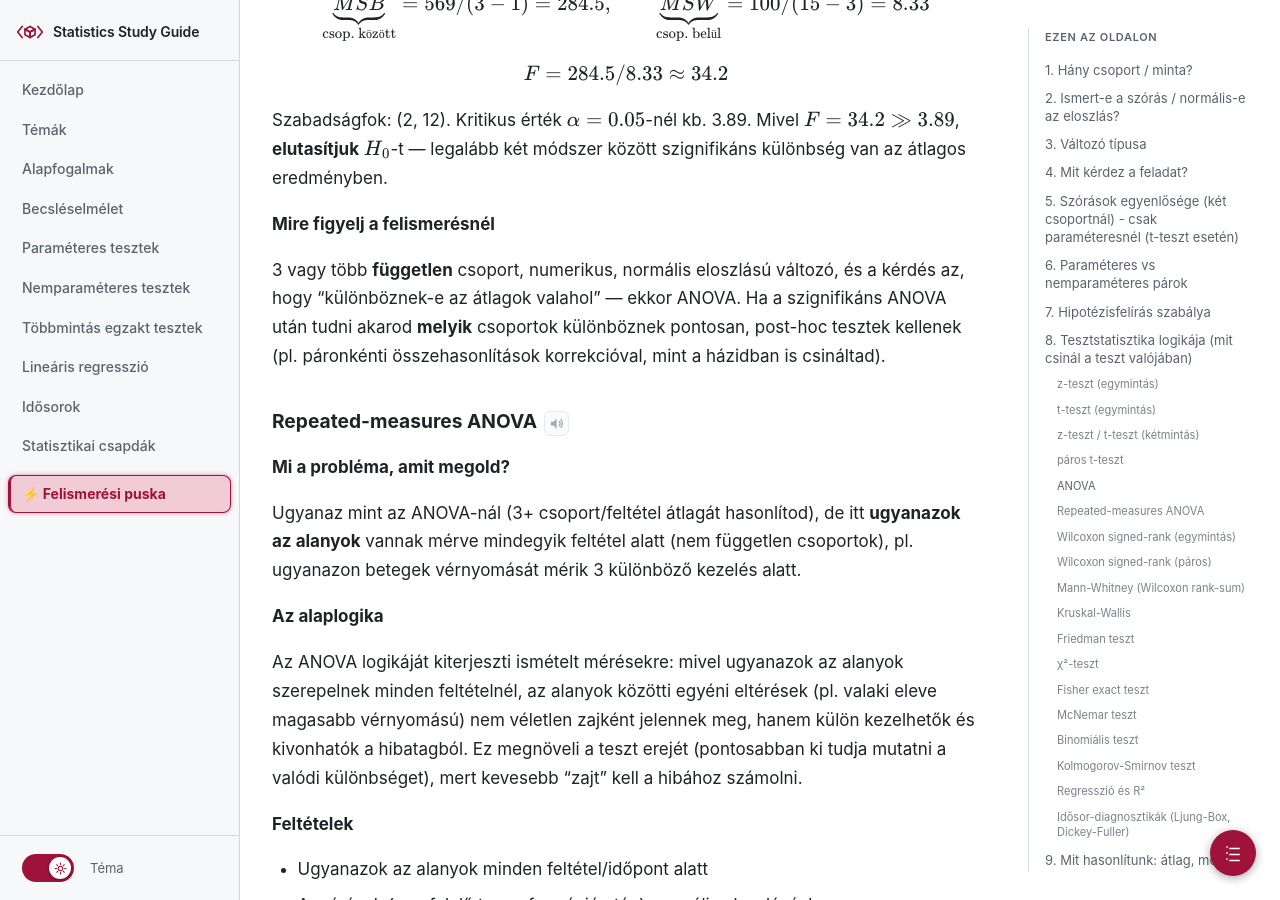
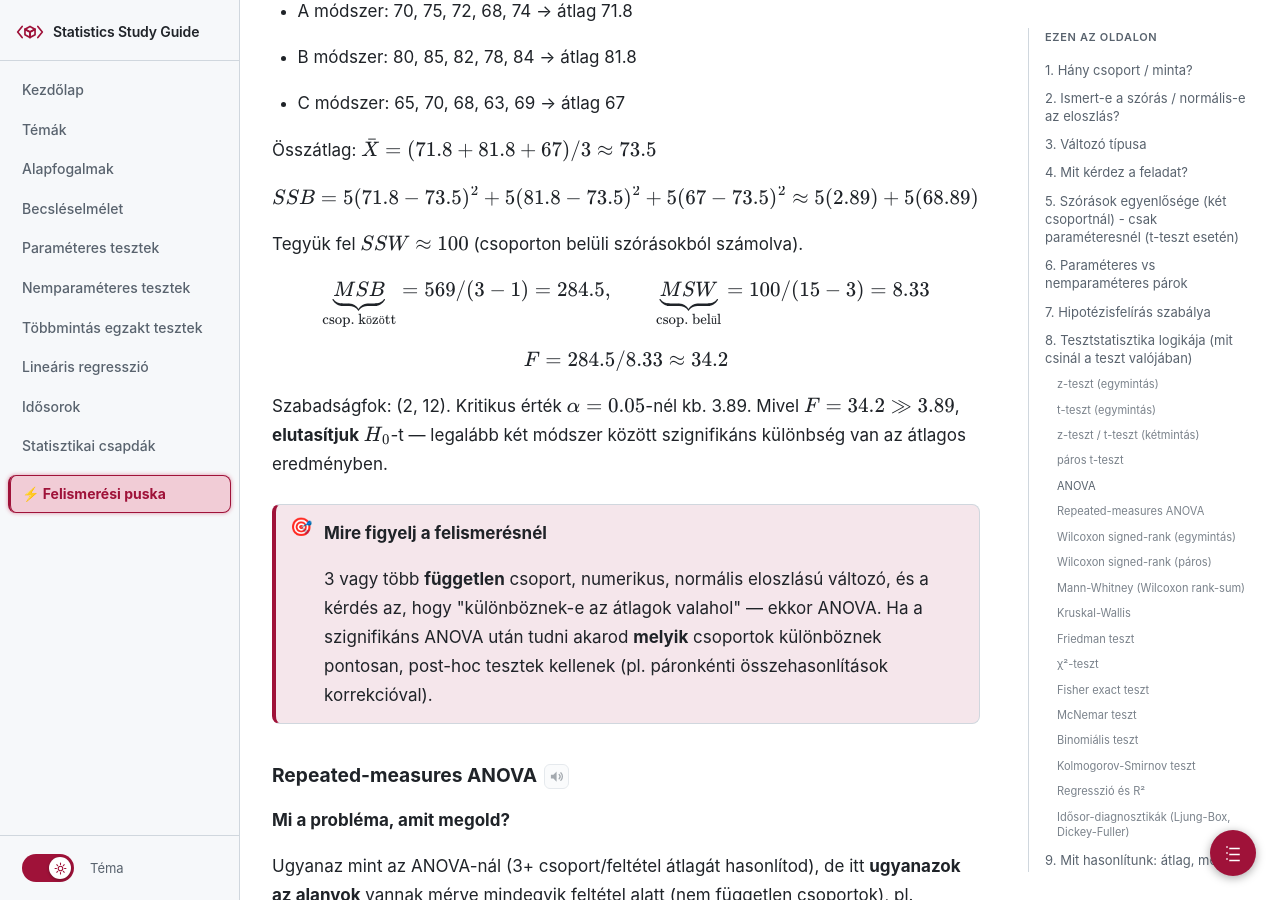
Before and after one commit to szappanka/stats-study, a Jekyll site: the page built from docs/09-puska.md, in a window 1280 px wide and 900 px high, scrolled down 13304 px. Built offline with Jekyll 4.4.1, drawn with Linux system fonts in a browser that asks for light colours; some of the changed text lies outside the part shown.

Commit message:
feat: Enhance documentation with callout boxes for exam tips and test recognition criteria

```diff
--- a/docs/09-puska.md
+++ b/docs/09-puska.md
@@ -108,7 +108,9 @@ Itt nem átlagot hasonlítunk, hanem gyakoriságokat/arányokat
 
 ## 8. Tesztstatisztika logikája (mit csinál a teszt valójában)
 
-**Megjegyzés:** a Tételsor szerint a legtöbb tesztnél elég a feltételeket, a hipotéziseket, a tesztstatisztikát és annak eloszlását fogalmi szinten ismerni — nem kell kézzel levezetni vagy kiszámolni. Van viszont 4 kivétel, ahol kifejezetten **levezetést** várnak el: az egy- és kétmintás z-teszt, az egymintás t-teszt képlete, az ANOVA tesztstatisztika levezetése, és az R² képletének levezetése. Ezeket lentebb külön, részletesebben kifejtve találod.
+<div class="callout exam">
+  <p><strong>Vizsgán:</strong> a Tételsor szerint a legtöbb tesztnél elég a feltételeket, a hipotéziseket, a tesztstatisztikát és annak eloszlását fogalmi szinten ismerni — nem kell kézzel levezetni vagy kiszámolni. Van viszont 4 kivétel, ahol kifejezetten <strong>levezetést</strong> várnak el: az egy- és kétmintás z-teszt, az egymintás t-teszt képlete, az ANOVA tesztstatisztika levezetése, és az R² képletének levezetése. Ezeket lentebb külön, részletesebben kifejtve találod.</p>
+</div>
 
 ---
 
@@ -148,9 +150,10 @@ $$Z = \frac{488 - 500}{40 / \sqrt{64}} = \frac{-12}{5} = -2.4$$
 
 Ez a Z-érték (\\(-2.4\\)) elég messze van 0-tól (a kritikus érték kétoldali \\(\alpha = 0.05\\)-nél kb. \\(\pm 1.96\\)), tehát \\(\lvert Z \rvert > 1.96\\), elutasítjuk \\(H_0\\)-t — a valódi átlagélettartam valószínűleg nem 500 óra.
 
-**Mire figyelj a felismerésnél**
-
-A z-teszt felismerésének egyetlen konkrét jele: a szöveg explicit megadja vagy kimondja, hogy ismert a populáció szórása. Ha ez nincs kimondva, t-tesztre kell váltani.
+<div class="callout exam">
+  <p><strong>Mire figyelj a felismerésnél</strong></p>
+  <p>A z-teszt felismerésének egyetlen konkrét jele: a szöveg explicit megadja vagy kimondja, hogy ismert a populáció szórása. Ha ez nincs kimondva, t-tesztre kell váltani.</p>
+</div>
 
 ### t-teszt (egymintás)
 
@@ -186,9 +189,10 @@ $$T = \frac{23.8 - 25}{3 / \sqrt{16}} = \frac{-1.2}{0.75} = -1.6$$
 
 Szabadságfok: \\(n-1 = 15\\). A kritikus érték kétoldali \\(\alpha=0.05\\)-nél, 15 szabadságfoknál kb. \\(\pm 2.131\\). Mivel \\(\lvert T \rvert = 1.6 < 2.131\\), **nem utasítjuk el** \\(H_0\\)-t — nincs elég bizonyíték arra, hogy a valódi átlag eltérne a 25 g-tól.
 
-**Mire figyelj a felismerésnél**
-
-Ez a leggyakoribb egymintás teszt a gyakorlatban, mert a populáció szórását ritkán ismerjük előre. Ha a szöveg nem ad meg explicit \\(\sigma\\)-t, vagy kimondja hogy "ismeretlen a szórás" → t-teszt.
+<div class="callout exam">
+  <p><strong>Mire figyelj a felismerésnél</strong></p>
+  <p>Ez a leggyakoribb egymintás teszt a gyakorlatban, mert a populáció szórását ritkán ismerjük előre. Ha a szöveg nem ad meg explicit \\(\sigma\\)-t, vagy kimondja hogy "ismeretlen a szórás" → t-teszt.</p>
+</div>
 
 ### z-teszt / t-teszt (kétmintás)
 
@@ -253,11 +257,14 @@ $$T = \frac{50.2-49.5}{1.45\sqrt{\frac{1}{20}+\frac{1}{20}}} = \frac{0.7}{1.45 \
 
 Szabadságfok: \\(n_1+n_2-2=38\\). Kritikus érték kétoldali \\(\alpha=0.05\\)-nél kb. \\(\pm 2.02\\). Mivel \\(\lvert T\rvert = 1.53 < 2.02\\), **nem utasítjuk el** \\(H_0\\)-t — nincs elég bizonyíték a két gyár átlagos csavarhossza közti különbségre.
 
-**Mire figyelj a felismerésnél**
-
-- 2 független csoport, ismert mindkét \\(\sigma\\) → z-teszt (ritka)
-- 2 független csoport, ismeretlen \\(\sigma\\), feltehető egyenlő szórás → sima t-teszt
-- 2 független csoport, ismeretlen \\(\sigma\\), nem feltehető egyenlő szórás (vagy az F-teszt ezt mutatja) → Welch-teszt
+<div class="callout exam">
+  <p><strong>Mire figyelj a felismerésnél</strong></p>
+  <ul>
+    <li>2 független csoport, ismert mindkét \\(\sigma\\) → z-teszt (ritka)</li>
+    <li>2 független csoport, ismeretlen \\(\sigma\\), feltehető egyenlő szórás → sima t-teszt</li>
+    <li>2 független csoport, ismeretlen \\(\sigma\\), nem feltehető egyenlő szórás (vagy az F-teszt ezt mutatja) → Welch-teszt</li>
+  </ul>
+</div>
 
 ### páros t-teszt
 
@@ -312,9 +319,10 @@ $$T = \frac{6 - 0}{2.62/\sqrt{8}} = \frac{6}{0.926} \approx 6.48$$
 
 Szabadságfok: \\(n-1=7\\). Kritikus érték kétoldali \\(\alpha=0.05\\)-nél, 7 szabadságfoknál kb. \\(\pm 2.36\\). Mivel \\(\lvert T\rvert = 6.48 \gg 2.36\\), **elutasítjuk** \\(H_0\\)-t — a gyógyszer szignifikánsan csökkenti a vérnyomást.
 
-**Mire figyelj a felismerésnél**
-
-A kulcsszó: **ugyanazok az alanyok**, kétszer mérve (vagy természetesen összetartozó párok, pl. ikerpárok). Ha két **különböző** csoportról van szó, az kétmintás teszt, nem páros.
+<div class="callout exam">
+  <p><strong>Mire figyelj a felismerésnél</strong></p>
+  <p>A kulcsszó: <strong>ugyanazok az alanyok</strong>, kétszer mérve (vagy természetesen összetartozó párok, pl. ikerpárok). Ha két <strong>különböző</strong> csoportról van szó, az kétmintás teszt, nem páros.</p>
+</div>
 
 ### ANOVA
 
@@ -399,9 +407,10 @@ $$F = 284.5/8.33 \approx 34.2$$
 
 Szabadságfok: (2, 12). Kritikus érték \\(\alpha=0.05\\)-nél kb. 3.89. Mivel \\(F=34.2 \gg 3.89\\), **elutasítjuk** \\(H_0\\)-t — legalább két módszer között szignifikáns különbség van az átlagos eredményben.
 
-**Mire figyelj a felismerésnél**
-
-3 vagy több **független** csoport, numerikus, normális eloszlású változó, és a kérdés az, hogy "különböznek-e az átlagok valahol" — ekkor ANOVA. Ha a szignifikáns ANOVA után tudni akarod **melyik** csoportok különböznek pontosan, post-hoc tesztek kellenek (pl. páronkénti összehasonlítások korrekcióval, mint a házidban is csináltad).
+<div class="callout exam">
+  <p><strong>Mire figyelj a felismerésnél</strong></p>
+  <p>3 vagy több <strong>független</strong> csoport, numerikus, normális eloszlású változó, és a kérdés az, hogy "különböznek-e az átlagok valahol" — ekkor ANOVA. Ha a szignifikáns ANOVA után tudni akarod <strong>melyik</strong> csoportok különböznek pontosan, post-hoc tesztek kellenek (pl. páronkénti összehasonlítások korrekcióval).</p>
+</div>
 
 ### Repeated-measures ANOVA
 
@@ -461,9 +470,10 @@ Negatív rangok összege (a −1, −2 különbségekhez tartozók): kb. 1+3=4
 
 Ha a pozitív rangösszeg sokkal nagyobb mint a negatív, az arra utal, hogy az adatok inkább a 10 perc fölött vannak — tehát a valódi medián valószínűleg nagyobb mint 10 perc. A pontos p-érték táblázatból vagy szoftverrel számolható (kis mintánál egzakt eloszlásból, nagy mintánál az aszimptotikus normális közelítésből).
 
-**Mire figyelj a felismerésnél**
-
-1 minta, ordinális vagy nem normális numerikus változó, egy konkrét mediánhoz hasonlítva → Wilcoxon signed-rank (egymintás). Ez a nemparaméteres párja az egymintás t-tesztnek.
+<div class="callout exam">
+  <p><strong>Mire figyelj a felismerésnél</strong></p>
+  <p>1 minta, ordinális vagy nem normális numerikus változó, egy konkrét mediánhoz hasonlítva → Wilcoxon signed-rank (egymintás). Ez a nemparaméteres párja az egymintás t-tesztnek.</p>
+</div>
 
 ### Wilcoxon signed-rank (páros)
 
@@ -505,9 +515,10 @@ A 0 különbségű párokat (2. és 5. beteg) kihagyjuk a rangsorolásból, mert
 
 Mivel minden megmaradt különbség pozitív irányú (csökkenés), a pozitív rangok összege maximális, a negatív rangok összege 0 — ez erős jele annak, hogy szisztematikus csökkenés történt.
 
-**Mire figyelj a felismerésnél**
-
-Ugyanazok az alanyok, kétszer mérve, de ordinális vagy nem normális adat → Wilcoxon signed-rank (páros). Ez a nemparaméteres párja a páros t-tesztnek. Ha mindkét mérés bináris (pl. igen/nem), akkor nem ez kell, hanem a McNemar teszt.
+<div class="callout exam">
+  <p><strong>Mire figyelj a felismerésnél</strong></p>
+  <p>Ugyanazok az alanyok, kétszer mérve, de ordinális vagy nem normális adat → Wilcoxon signed-rank (páros). Ez a nemparaméteres párja a páros t-tesztnek. Ha mindkét mérés bináris (pl. igen/nem), akkor nem ez kell, hanem a McNemar teszt.</p>
+</div>
 
 ### Mann-Whitney (Wilcoxon rank-sum)
 
@@ -545,9 +556,10 @@ B módszer rangjai: 5, 6, 7, 8 → rangösszeg = 26
 
 Ha nem lenne különbség a két módszer közt, a rangoknak nagyjából egyenletesen kéne keveredniük (mindkét csoport rangösszege kb. 18 körül lenne, mert az összes rang összege 36, két egyenlő csoportnál fejenként 18). Itt B csoport rangösszege (26) sokkal nagyobb az elvárt 18-nál, A csoporté (10) sokkal kisebb — ez arra utal, hogy B módszer szisztematikusan jobb eredményt hozott. A pontos p-érték a Mann-Whitney U statisztikából (vagy a rangösszegekből) számolható, kis mintánál egzakt eloszlással, nagy mintánál aszimptotikus normális közelítéssel.
 
-**Mire figyelj a felismerésnél**
-
-2 független csoport, ordinális vagy nem normális numerikus változó → Mann-Whitney. Ez a nemparaméteres párja a kétmintás t-tesztnek. Ha ugyanazok az alanyok mindkét csoportban (páros adat), nem ez kell, hanem a Wilcoxon signed-rank (páros).
+<div class="callout exam">
+  <p><strong>Mire figyelj a felismerésnél</strong></p>
+  <p>2 független csoport, ordinális vagy nem normális numerikus változó → Mann-Whitney. Ez a nemparaméteres párja a kétmintás t-tesztnek. Ha ugyanazok az alanyok mindkét csoportban (páros adat), nem ez kell, hanem a Wilcoxon signed-rank (páros).</p>
+</div>
 
 ### Kruskal-Wallis
 
```
